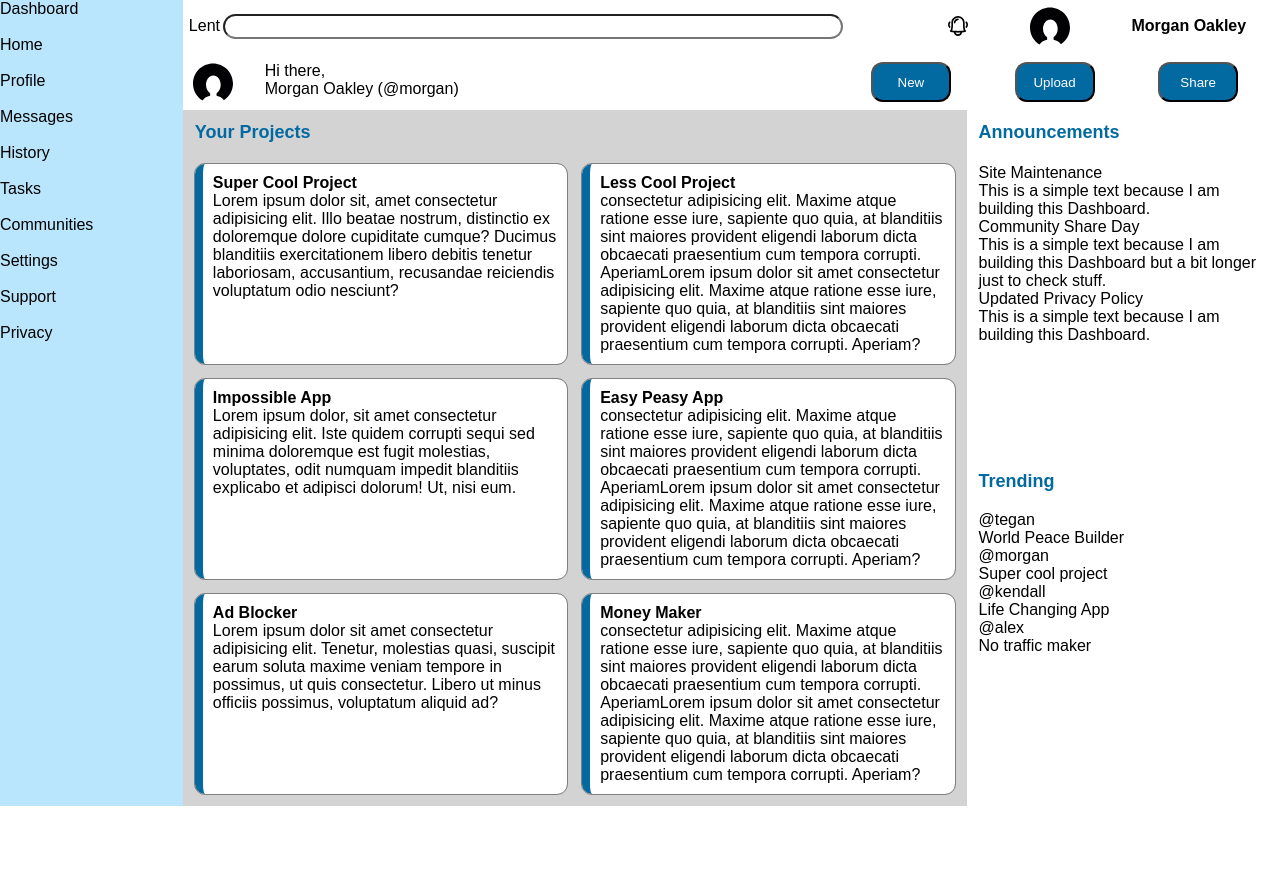
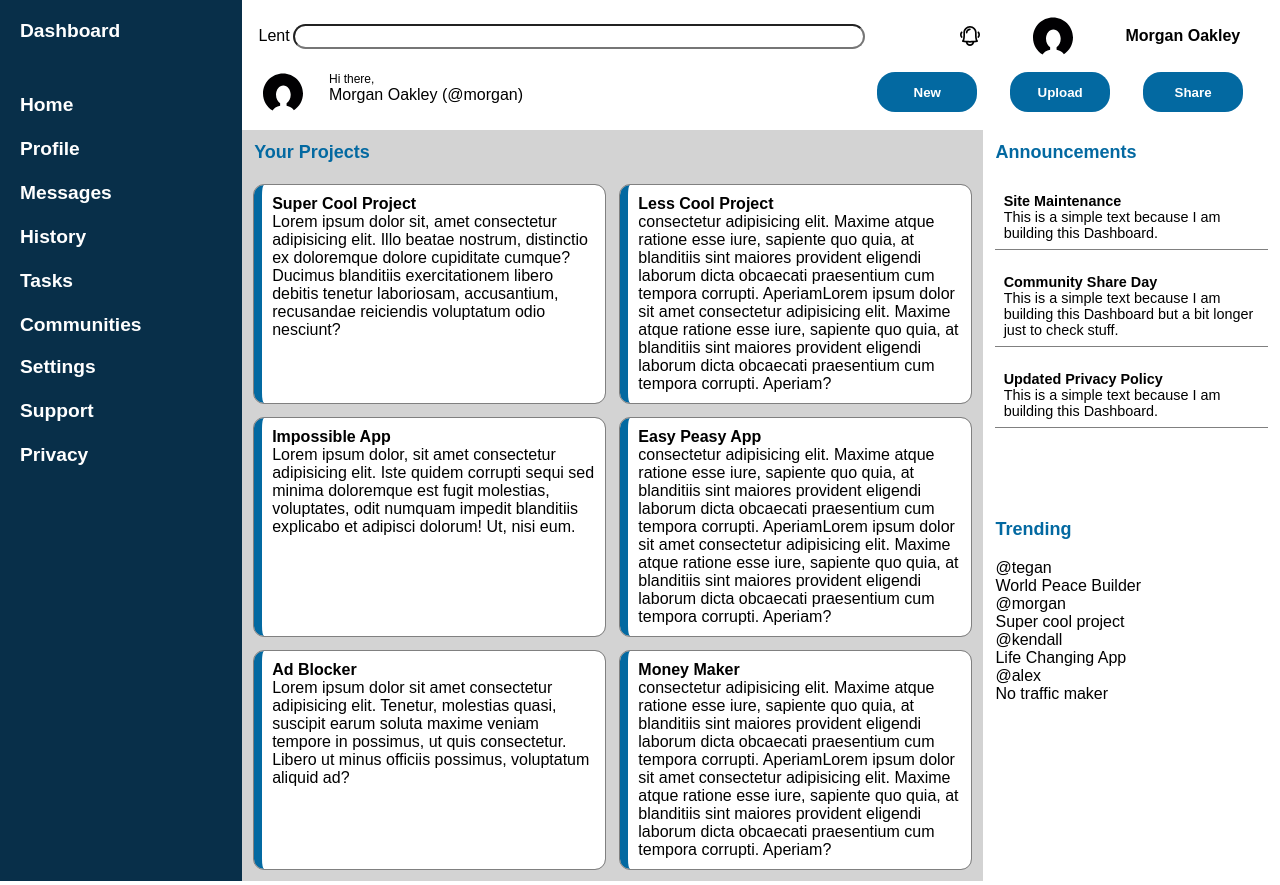
Before and after one commit to andreaamasio/Admin-Dashboard, a plain HTML site: page index.html in a window 1280 px wide. Before the commit the page ends 806 px from the top, so only its background shows below. Drawn offline with Linux system fonts and the light colour scheme.

Commit message:
fix announcements style

```diff
--- a/style.css
+++ b/style.css
@@ -8,13 +8,14 @@
 * {
     padding: 0;
     margin: 0;
-    font-family: sans-serif
+    font-family: sans-serif;
+    list-style-type: none;
 }
 
 .container {
     display: grid;
-    grid-template-columns: 0.5fr 3fr;
-    grid-template-rows: 0.45fr 3fr;
+    grid-template-columns: 0.7fr 3fr;
+    grid-template-rows: 0.55fr 3fr;
     grid-template-areas:
     "sidebar header"
     "sidebar main"
@@ -22,10 +23,18 @@
 }
 .sidebar{
     grid-area: sidebar;
-    background-color: var(--brand-1);
+    background-color: var(--brand-4);
+    display: grid;
+    grid-template-rows: 5% 30%;
+    gap: 10px;
+    padding: 20px;
+    color: white;
+    font-weight: bold;
+    font-size: 1.2rem;
 }
 .header {
     grid-area: header;
+    padding: 1%;
 }
 
 .header-1 {
@@ -82,6 +91,7 @@
 }
 .greetings {
     grid-area: greetings;
+    font-size: 12px;
 }
 .username {
     grid-area: username
@@ -91,10 +101,12 @@
     justify-content: space-around;
 }
 .header-buttons button{
-    min-width: 80px;
-    border-radius: 12px;
+    min-width:100px;
+    border-radius: 18px;
     color: white;
     background-color: var(--brand-3);
+    border: none;
+    font-weight: 800;
 }
 /* main area with cards, announcements and trending sections */
 .main {
@@ -110,9 +122,7 @@
     "cards trending"
     ;
 }
-.main *{
-    /* outline:1px solid green */
-}
+
 .cards.titles {
     grid-area: cards-title;
     align-self: center;
@@ -154,6 +164,18 @@
 .announcements {
     grid-area: announcements;
     padding: 12px;
+    display: flex;
+    flex-direction: column;
+    gap: 5%;
+
+}
+.announcements-item {
+    border-bottom: 1px solid gray;
+    padding: 3%;
+    font-size: 0.9rem;
+}
+.announcements-header {
+    font-weight: bold;
 }
 .trending {
     grid-area: trending;
```
